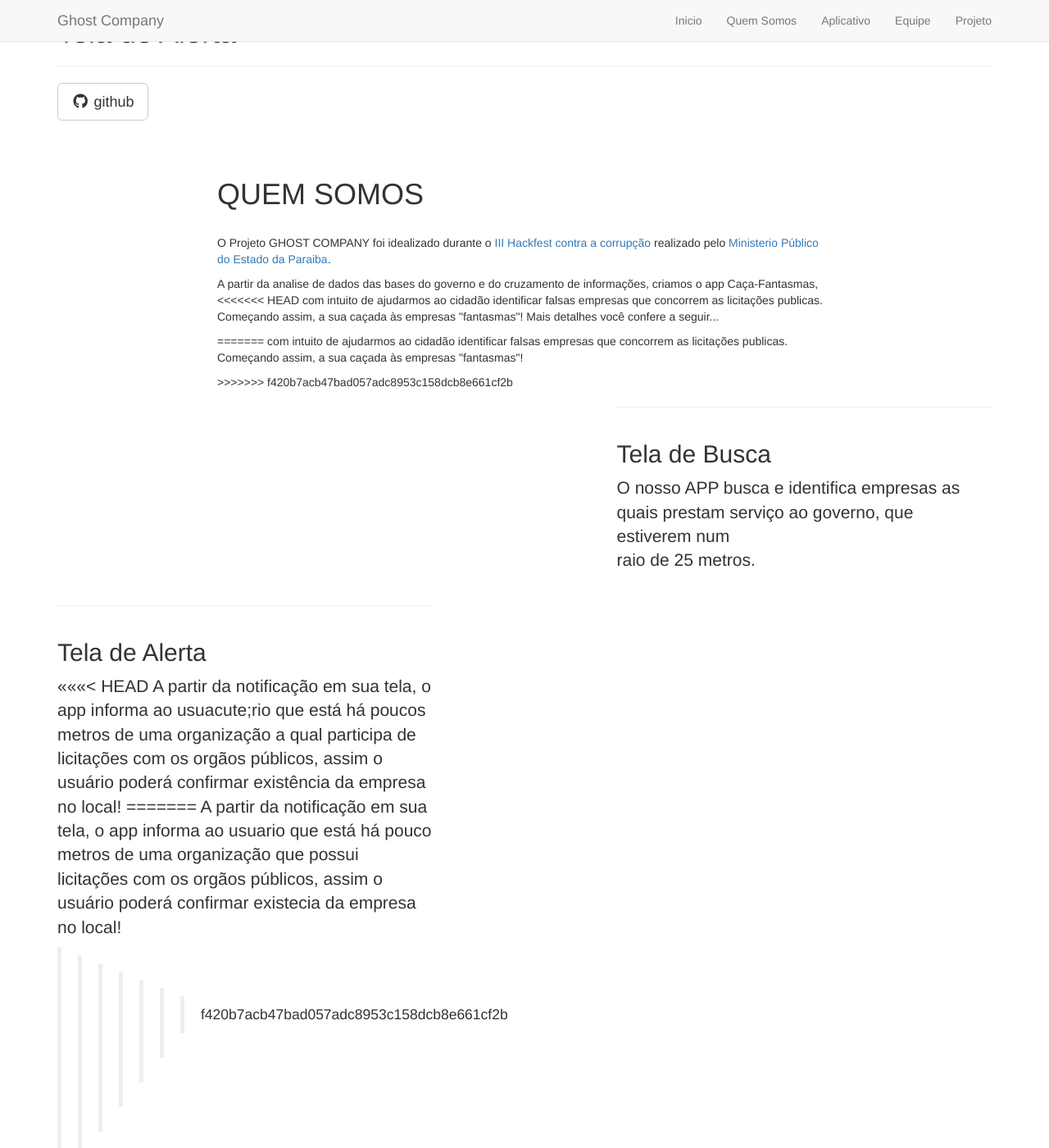
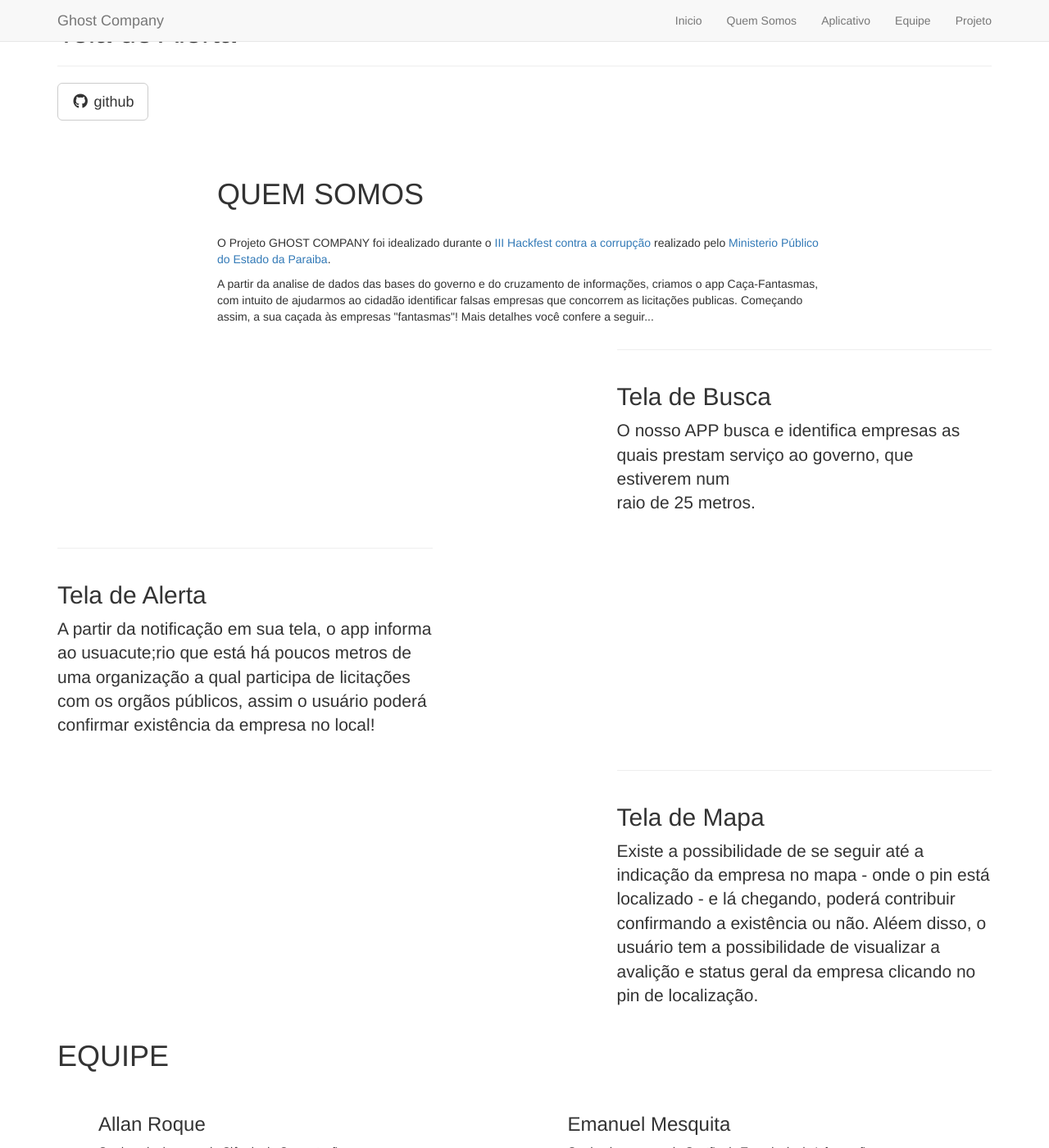
Before and after one commit to Ghost-Company/Ghost-Company.github.io, a Jekyll site: the page built from _posts/2014-09-22-services-2.markdown, in a window 1280 px wide and 1400 px high. Shown: the whole window at 82% size. Built offline with Jekyll 4.4.1, drawn with Linux system fonts in a browser that asks for light colours; nearby versions of some CDN libraries; library files that are not in the unit come from our copies; some of the changed text lies outside the part shown.

```diff
--- a/_includes/about.html
+++ b/_includes/about.html
@@ -7,11 +7,8 @@
               <br/>
                <p>O Projeto GHOST COMPANY foi idealizado durante o <a href="http://hackfest.com.br">III Hackfest contra a corrupção</a> realizado pelo <a href="http://www.mppb.mp.br/">Ministerio Público do Estado da Paraiba</a>. </p>
 			   <p>A partir da analise de dados das bases do governo e do cruzamento de informações, criamos o app Caça-Fantasmas,
-<<<<<<< HEAD
 			   com intuito de ajudarmos ao cidadão identificar falsas empresas que concorrem as licitações publicas. Começando assim, a sua caçada às empresas "fantasmas"! Mais detalhes você confere a seguir...</p>
-=======
-			   com intuito de ajudarmos ao cidadão identificar falsas empresas que concorrem as licitações publicas. Começando assim, a sua caçada às empresas "fantasmas"!</p>
->>>>>>> f420b7acb47bad057adc8953c158dcb8e661cf2b
+
               </div>
 
         </div>
--- a/_posts/2014-09-22-services-2.markdown
+++ b/_posts/2014-09-22-services-2.markdown
@@ -5,12 +5,7 @@
 title: Tela de Alerta
 description: |
 ---
-<<<<<<< HEAD
+
   A partir da notifica&ccedil;&atilde;o em sua tela, o app informa ao usuacute;rio que est&aacute; h&aacute; poucos metros de uma
   organiza&ccedil;&atilde;o a qual participa de licita&ccedil;&otilde;es com os org&atilde;os p&uacute;blicos, assim o usu&aacute;rio poder&aacute; confirmar
   exist&ecirc;ncia  da empresa no local!
-=======
-  A partir da notifica&ccedil;&atilde;o em sua tela, o app informa ao usuario que est&aacute; h&aacute; pouco metros de uma
-  organiza&ccedil;&atilde;o que possui licita&ccedil;&otilde;es com os org&atilde;os p&uacute;blicos, assim o usu&aacute;rio poder&aacute; confirmar
-  existecia da empresa no local!
->>>>>>> f420b7acb47bad057adc8953c158dcb8e661cf2b
--- a/_posts/2014-09-23-services-3.markdown
+++ b/_posts/2014-09-23-services-3.markdown
@@ -6,9 +6,5 @@
 description: |
 ---
 Existe a possibilidade de se seguir at&eacute; a indica&ccedil;&atilde;o da empresa no mapa - onde o pin est&aacute; localizado - e l&aacute; chegando, poder&aacute;
-<<<<<<< HEAD
 contribuir confirmando a exist&ecirc;ncia ou n&atilde;o. Al&eacute;em disso, o usu&aacute;rio tem a possibilidade de visualizar a avali&ccedil;&atilde;o e status geral da empresa
-=======
-contribuir confirmando a exist&ecirc;ncia ou n&atilde;o. O usu&aacute;rio tem a possibilidade de visualizar a avali&ccedil;&atilde;o e status geral da empresa
->>>>>>> f420b7acb47bad057adc8953c158dcb8e661cf2b
 clicando no pin de localiza&ccedil;&atilde;o.
```
